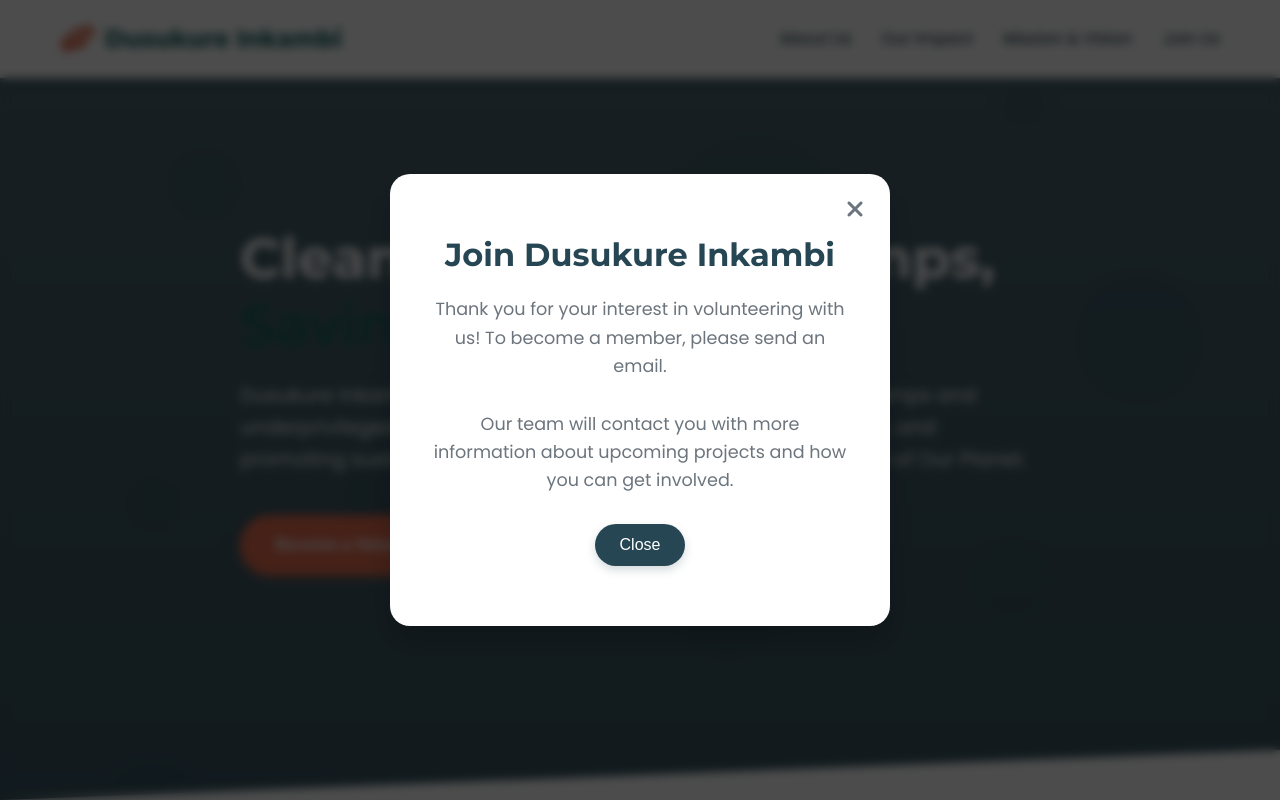
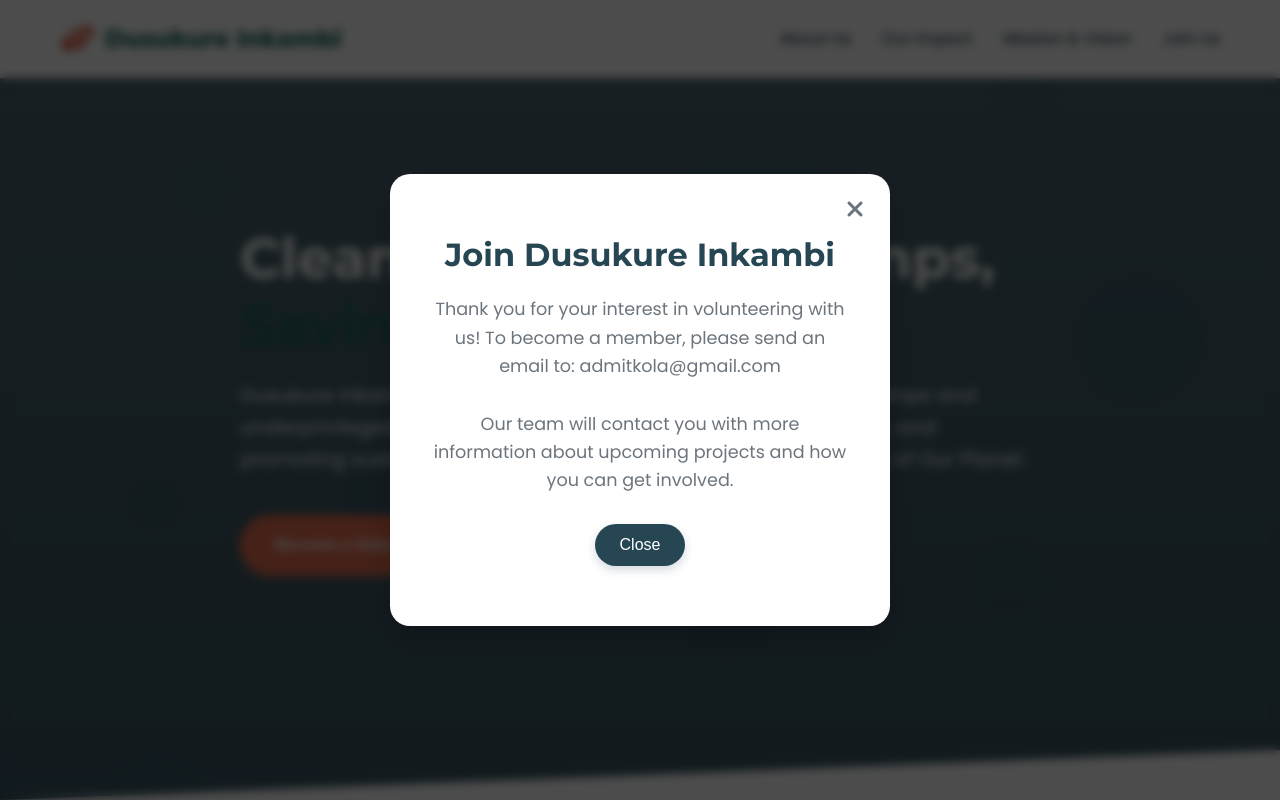
Before and after one commit to Melvin-Manzi/DI, a plain HTML site: page index.html in a window 1280 px wide. Both pictures are taken after a click on the button "Become a Volunteer". Shown: the top 800 px of the page. Drawn offline with Linux system fonts and the light colour scheme.

Commit message:
Update index.html

```diff
--- a/index.html
+++ b/index.html
@@ -1361,7 +1361,7 @@
                 <i class="fas fa-times"></i>
             </button>
             <h3 class="modal-title">Join Dusukure Inkambi</h3>
-            <p class="modal-text">Thank you for your interest in volunteering with us! To become a member, please send an email.</p>
+            <p class="modal-text">Thank you for your interest in volunteering with us! To become a member, please send an email to: admitkola@gmail.com</p>
             <p class="modal-text">Our team will contact you with more information about upcoming projects and how you can get involved.</p>
             <button class="close-button" id="closeModal">Close</button>
         </div>
```
